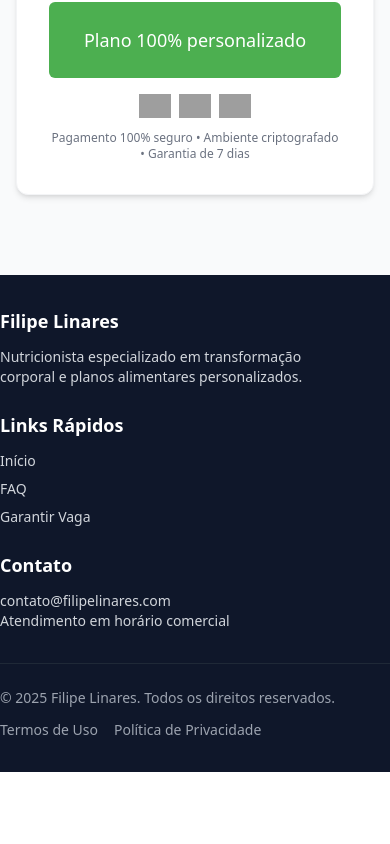
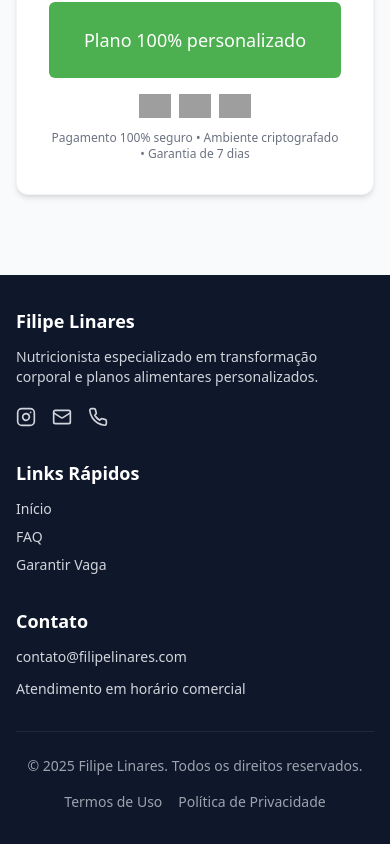
Before and after one commit to thiagomagha/linares-body-boost, a React (Vite) app: page / in a window 390 px wide. Shown: the part 7804-8648 px from the top of the page. Before the commit the page ends 8576 px from the top, so only its background shows below. Built offline with nearby package versions, Linux system fonts and the light colour scheme; grey boxes are pictures that could not be loaded.

Commit message:
Fix: Improve footer mobile layout
Improve the footer layout for mobile devices.

```diff
--- a/src/components/FooterSection.tsx
+++ b/src/components/FooterSection.tsx
@@ -1,20 +1,33 @@
 
 import React from 'react';
+import { Instagram, Mail, Phone } from 'lucide-react';
 
 const FooterSection = () => {
   return (
-    <footer className="bg-slate-900 text-gray-300 py-8">
+    <footer className="bg-slate-900 text-gray-300 py-8 px-4">
       <div className="section-container">
         <div className="max-w-6xl mx-auto">
-          <div className="flex flex-col md:flex-row justify-between mb-8">
-            <div className="mb-6 md:mb-0">
+          {/* Footer Content - Improved mobile layout with better spacing and alignment */}
+          <div className="grid grid-cols-1 md:grid-cols-3 gap-8 mb-8">
+            <div className="space-y-3">
               <h3 className="font-bold text-white text-lg mb-3">Filipe Linares</h3>
               <p className="text-sm max-w-xs">
                 Nutricionista especializado em transformação corporal e planos alimentares personalizados.
               </p>
+              <div className="flex gap-4 pt-2">
+                <a href="#" className="hover:text-white transition-colors">
+                  <Instagram className="w-5 h-5" />
+                </a>
+                <a href="mailto:contato@filipelinares.com" className="hover:text-white transition-colors">
+                  <Mail className="w-5 h-5" />
+                </a>
+                <a href="tel:+5500000000000" className="hover:text-white transition-colors">
+                  <Phone className="w-5 h-5" />
+                </a>
+              </div>
             </div>
 
-            <div className="mb-6 md:mb-0">
+            <div className="space-y-3">
               <h3 className="font-bold text-white text-lg mb-3">Links Rápidos</h3>
               <ul className="space-y-2 text-sm">
                 <li><a href="#" className="hover:text-white transition-colors">Início</a></li>
@@ -23,18 +36,21 @@ const FooterSection = () => {
               </ul>
             </div>
 
-            <div>
+            <div className="space-y-3">
               <h3 className="font-bold text-white text-lg mb-3">Contato</h3>
               <p className="text-sm">contato@filipelinares.com</p>
               <p className="text-sm">Atendimento em horário comercial</p>
             </div>
           </div>
 
-          <div className="border-t border-gray-800 pt-6 text-sm text-gray-400 flex flex-col md:flex-row justify-between">
-            <p>&copy; 2025 Filipe Linares. Todos os direitos reservados.</p>
-            <div className="flex gap-4 mt-3 md:mt-0">
-              <a href="#" className="hover:text-white">Termos de Uso</a>
-              <a href="#" className="hover:text-white">Política de Privacidade</a>
+          {/* Footer Bottom - Improved mobile stacking */}
+          <div className="border-t border-gray-800 pt-6 text-sm text-gray-400">
+            <div className="flex flex-col md:flex-row justify-between items-center gap-4">
+              <p className="text-center md:text-left">&copy; 2025 Filipe Linares. Todos os direitos reservados.</p>
+              <div className="flex gap-4">
+                <a href="#" className="hover:text-white transition-colors">Termos de Uso</a>
+                <a href="#" className="hover:text-white transition-colors">Política de Privacidade</a>
+              </div>
             </div>
           </div>
         </div>
```
